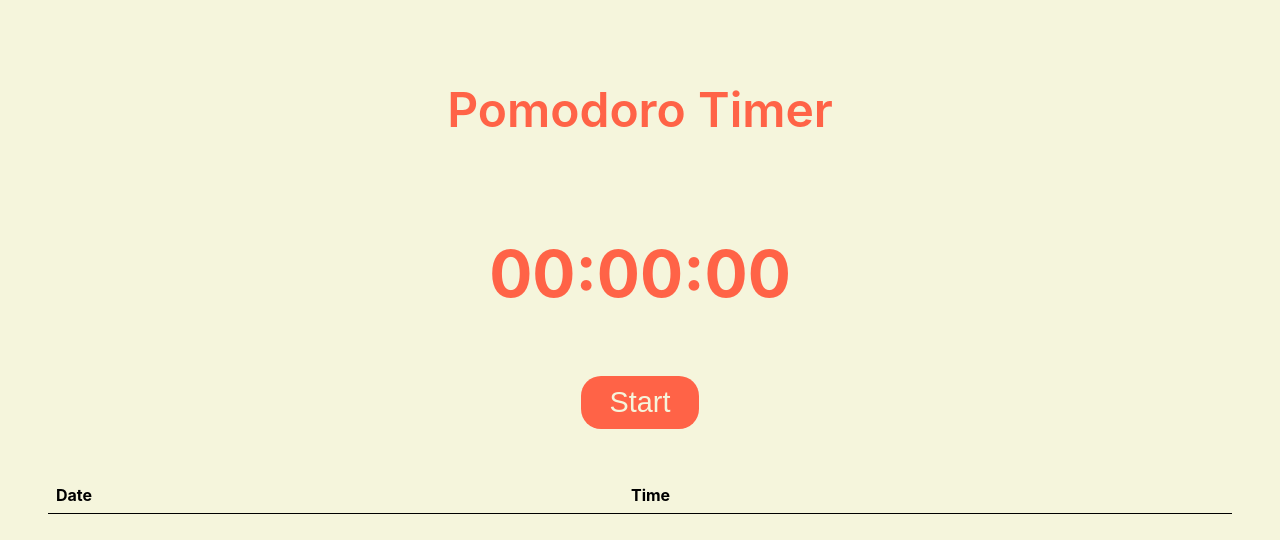
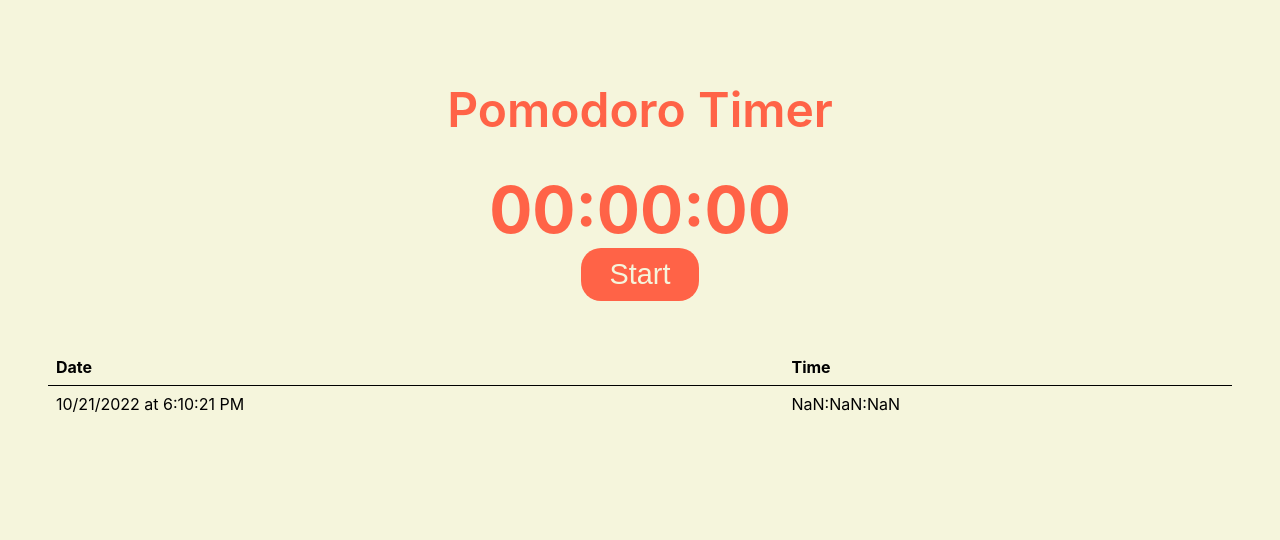
Before and after one commit to BryanBerger98/react-pomodoro-udemy, a React (Create React App) app: page / in a window 1280 px wide. Shown: the top 540 px of the page. Built offline with nearby package versions, Linux system fonts and the light colour scheme; the HTML template or start-up script is replaced by a standard one.

Commit message:
composants fonctionnels

```diff
--- a/src/App.js
+++ b/src/App.js
@@ -1,33 +1,45 @@
-import { Component } from 'react';
 import Timer from './Timer';
 import TimersTable from './TimersTable';
 import style from './App.module.css';
 
-class App extends Component {
+function secondsToHms(timeInSeconds) {
+	timeInSeconds = Number(timeInSeconds);
+	const h = Math.floor(timeInSeconds / 3600);
+	const m = Math.floor(timeInSeconds % 3600 / 60);
+	const s = Math.floor(timeInSeconds % 3600 % 60);
 
-	constructor(props) {
-		super(props);
-		this.state = {
-			timers: [],
+	const hDisplay = h < 10 ? '0' + h : h;
+	const mDisplay = m < 10 ? '0' + m : m;
+	const sDisplay = s < 10 ? '0' + s : s;
+
+	return `${hDisplay}:${mDisplay}:${sDisplay}`;
 };
+
+function App() {
+
+	let timers = [
+		{
+			date: new Date(),
+			time: 265,
+		},
+	];
+
+	const saveTime = (time) => {
+		const date = new Date();
+		timers = [...timers, { time, date }];
+	};
+
+	const displayTimerDetails = (timer) => {
+		alert(`${timer.date.toLocaleDateString()} at ${timer.date.toLocaleTimeString()} \n${secondsToHms(timer.time)}`);
 	}
 
-	saveTime = (time) => {
-		const date = new Date();
-		this.setState({
-			timers: [...this.state.timers, { time, date }],
-		});
-	};
-
-	render() {
 	return (
 		<div className={ style.container }>
 			<h1 className={ style['main-title'] }>Pomodoro Timer</h1>
-				<Timer saveTime={ this.saveTime } />
-				<TimersTable timers={ this.state.timers } />
+			<Timer saveTime={ saveTime } />
+			<TimersTable timers={ timers } onDisplayTimerDetails={ displayTimerDetails } />
 		</div>
 	);
 }
-}
 
 export default App;
--- /dev/null
+++ b/src/ClockDisplay.js
@@ -0,0 +1,26 @@
+function ClockDisplay({ time, ...props }) {
+
+	const secondsToHms = (timeInSeconds) => {
+		timeInSeconds = Number(timeInSeconds);
+		const h = Math.floor(timeInSeconds / 3600);
+		const m = Math.floor(timeInSeconds % 3600 / 60);
+		const s = Math.floor(timeInSeconds % 3600 % 60);
+
+		const hDisplay = h < 10 ? '0' + h : h;
+		const mDisplay = m < 10 ? '0' + m : m;
+		const sDisplay = s < 10 ? '0' + s : s;
+
+		return `${hDisplay}:${mDisplay}:${sDisplay}`;
+	};
+
+
+	return (
+		<span { ...props }>
+			{
+				secondsToHms(time)
+			}
+		</span>
+	);
+}
+
+export default ClockDisplay;
--- a/src/Timer.js
+++ b/src/Timer.js
@@ -1,18 +1,6 @@
 import { Component } from 'react';
+import ClockDisplay from './ClockDisplay';
 import style from './Timer.module.css';
-
-function secondsToHms(timeInSeconds) {
-	timeInSeconds = Number(timeInSeconds);
-	const h = Math.floor(timeInSeconds / 3600);
-	const m = Math.floor(timeInSeconds % 3600 / 60);
-	const s = Math.floor(timeInSeconds % 3600 % 60);
-
-	const hDisplay = h < 10 ? '0' + h : h;
-	const mDisplay = m < 10 ? '0' + m : m;
-	const sDisplay = s < 10 ? '0' + s : s;
-
-	return `${hDisplay}:${mDisplay}:${sDisplay}`;
-};
 
 class Timer extends Component {
 
@@ -52,7 +40,7 @@ class Timer extends Component {
 	render() {
 		return (
 			<>
-				<p className={ style['clock-timer'] }>{ secondsToHms(this.state.time) }</p>
+				<ClockDisplay time={ this.state.time } className={ style['clock-timer'] } />
 				<button className={ `${style['clock-btn']} ${style[`clock-btn-${ this.state.isTimerStarted ? 'stop' : 'start' }`]}` } onClick={ this.handleStartTimer }>{ this.state.isTimerStarted ? 'Stop' : 'Start' }</button>
 			</>
 		);
--- a/src/TimersTable.js
+++ b/src/TimersTable.js
@@ -1,24 +1,10 @@
-import { Component } from 'react';
+import ClockDisplay from './ClockDisplay';
 import style from './TimersTable.module.css';
 
-function secondsToHms(timeInSeconds) {
-	timeInSeconds = Number(timeInSeconds);
-	const h = Math.floor(timeInSeconds / 3600);
-	const m = Math.floor(timeInSeconds % 3600 / 60);
-	const s = Math.floor(timeInSeconds % 3600 % 60);
+function TimersTable(props) {
 
-	const hDisplay = h < 10 ? '0' + h : h;
-	const mDisplay = m < 10 ? '0' + m : m;
-	const sDisplay = s < 10 ? '0' + s : s;
-
-	return `${hDisplay}:${mDisplay}:${sDisplay}`;
-};
-
-class TimersTable extends Component {
-
-	render() {
-		return (
-			<table className={ style['timers-table'] }>
+	return (
+		<table className={ style['timers-table'] }>
 				<thead>
 					<tr>
 						<th>Date</th>
@@ -27,17 +13,16 @@ class TimersTable extends Component {
 				</thead>
 				<tbody>
 					{
-						this.props.timers.map((timer) => (
-							<tr key={ timer.date.getMilliseconds() }>
+						props.timers.map((timer) => (
+							<tr onClick={ () => props.onDisplayTimerDetails(timer) } key={ timer.date.getMilliseconds() }>
 								<td>{ timer.date.toLocaleDateString() } at { timer.date.toLocaleTimeString() }</td>
-								<td>{ secondsToHms(timer.time) }</td>
+								<td><ClockDisplay /></td>
 							</tr>
 						))
 					}
 				</tbody>
 			</table>
-		);
-	}
+	);
 }
 
 export default TimersTable;
```
Lines whose indentation alone changed are shown as unchanged.
